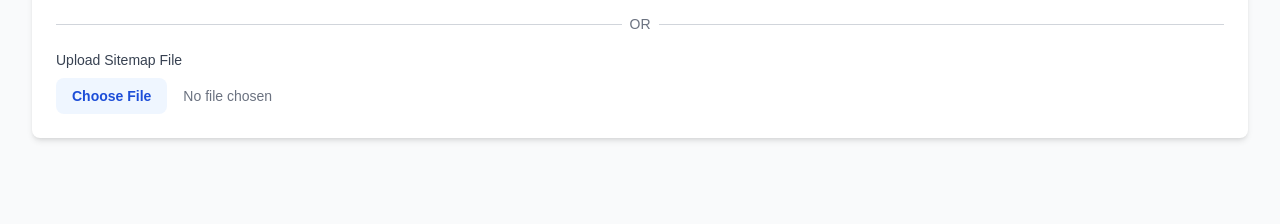
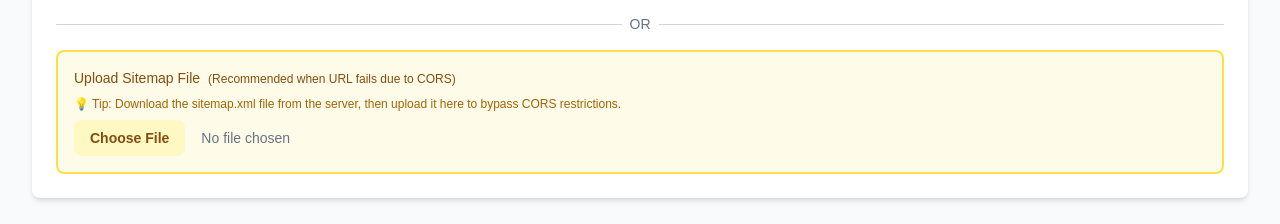
Before and after one commit to samuel-nelson/SEOToolkit, a Next.js app: page /metadata-analyzer in a window 1280 px wide. Both pictures are taken after typing "https://example.com" into the empty fields and a click on the button "Load from URL". Shown: the part 409-633 px from the top of the page. Built offline with nearby package versions, Linux system fonts and the light colour scheme; no server answers.

Commit message:
Improve UX: Highlight file upload option when CORS errors occur

```diff
--- a/components/MetadataAnalyzer/SitemapInput.tsx
+++ b/components/MetadataAnalyzer/SitemapInput.tsx
@@ -15,6 +15,7 @@ interface SitemapInputProps {
 export default function SitemapInput({ onUrlsExtracted, onError }: SitemapInputProps) {
   const [sitemapUrl, setSitemapUrl] = useState('')
   const [isLoading, setIsLoading] = useState(false)
+  const [corsError, setCorsError] = useState(false)
 
   const handleUrlSubmit = async (e: React.FormEvent) => {
     e.preventDefault()
@@ -24,11 +25,17 @@ export default function SitemapInput({ onUrlsExtracted, onError }: SitemapInputP
     }
 
     setIsLoading(true)
+    setCorsError(false)
     try {
       const urls = await parseSitemapFromUrl(sitemapUrl.trim())
       onUrlsExtracted(urls)
+      setCorsError(false)
     } catch (error) {
-      onError(error instanceof Error ? error.message : 'Failed to parse sitemap')
+      const errorMessage = error instanceof Error ? error.message : 'Failed to parse sitemap'
+      if (errorMessage.includes('CORS')) {
+        setCorsError(true)
+      }
+      onError(errorMessage)
     } finally {
       setIsLoading(false)
     }
@@ -39,9 +46,11 @@ export default function SitemapInput({ onUrlsExtracted, onError }: SitemapInputP
     if (!file) return
 
     setIsLoading(true)
+    setCorsError(false)
     try {
       const urls = await parseSitemapFromFile(file)
       onUrlsExtracted(urls)
+      setCorsError(false)
     } catch (error) {
       onError(error instanceof Error ? error.message : 'Failed to parse sitemap file')
     } finally {
@@ -81,16 +90,28 @@ export default function SitemapInput({ onUrlsExtracted, onError }: SitemapInputP
           </div>
         </div>
 
-        <div>
-          <label className="block text-sm font-medium text-gray-700 dark:text-gray-300 mb-2">
+        <div className={corsError ? 'p-4 bg-yellow-50 dark:bg-yellow-900/20 border-2 border-yellow-300 dark:border-yellow-700 rounded-lg' : ''}>
+          <label className={`block text-sm font-medium mb-2 ${corsError ? 'text-yellow-800 dark:text-yellow-200' : 'text-gray-700 dark:text-gray-300'}`}>
             Upload Sitemap File
+            {corsError && (
+              <span className="ml-2 text-xs font-normal">(Recommended when URL fails due to CORS)</span>
+            )}
           </label>
+          {corsError && (
+            <p className="text-xs text-yellow-700 dark:text-yellow-300 mb-2">
+              💡 Tip: Download the sitemap.xml file from the server, then upload it here to bypass CORS restrictions.
+            </p>
+          )}
           <input
             type="file"
             accept=".xml"
             onChange={handleFileUpload}
             disabled={isLoading}
-            className="block w-full text-sm text-gray-500 file:mr-4 file:py-2 file:px-4 file:rounded-lg file:border-0 file:text-sm file:font-semibold file:bg-blue-50 file:text-blue-700 hover:file:bg-blue-100 dark:file:bg-gray-700 dark:file:text-gray-300"
+            className={`block w-full text-sm text-gray-500 file:mr-4 file:py-2 file:px-4 file:rounded-lg file:border-0 file:text-sm file:font-semibold ${
+              corsError
+                ? 'file:bg-yellow-100 file:text-yellow-800 hover:file:bg-yellow-200 dark:file:bg-yellow-800 dark:file:text-yellow-100'
+                : 'file:bg-blue-50 file:text-blue-700 hover:file:bg-blue-100 dark:file:bg-gray-700 dark:file:text-gray-300'
+            }`}
           />
         </div>
       </div>
```
